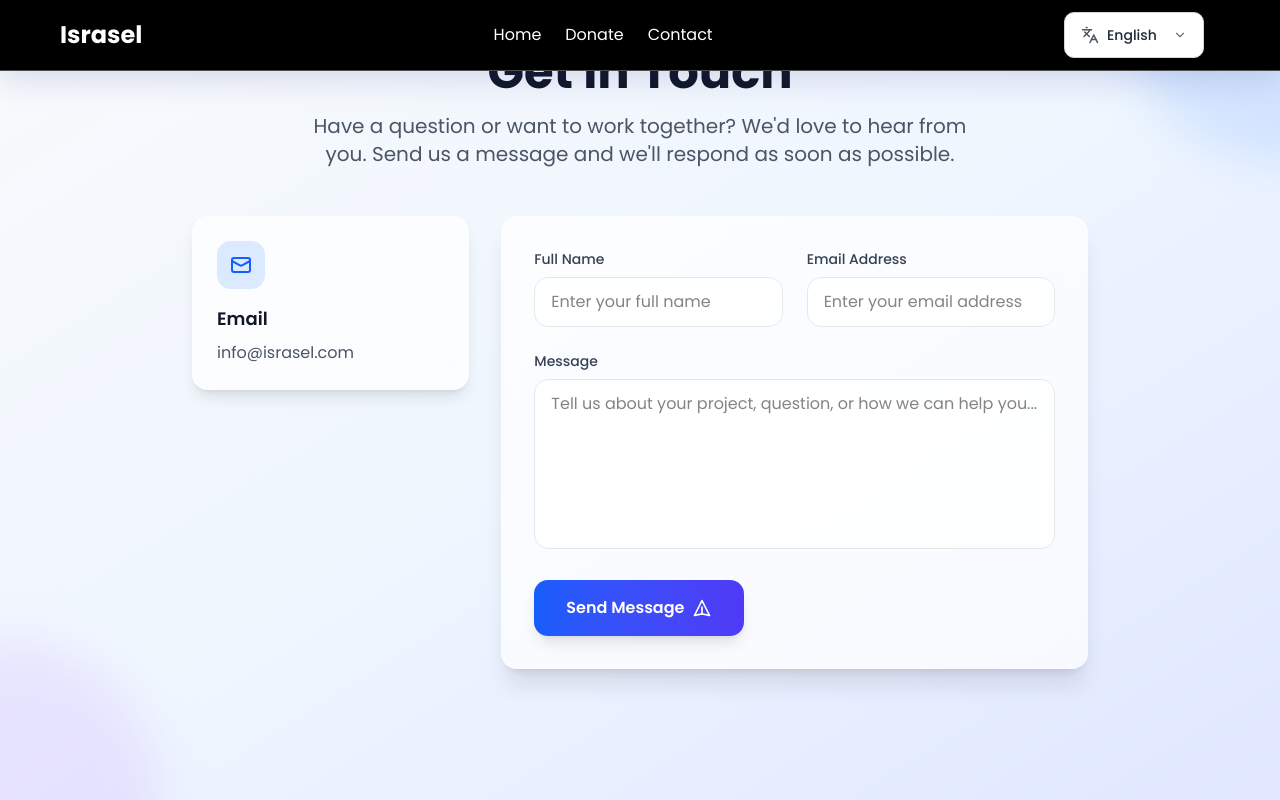
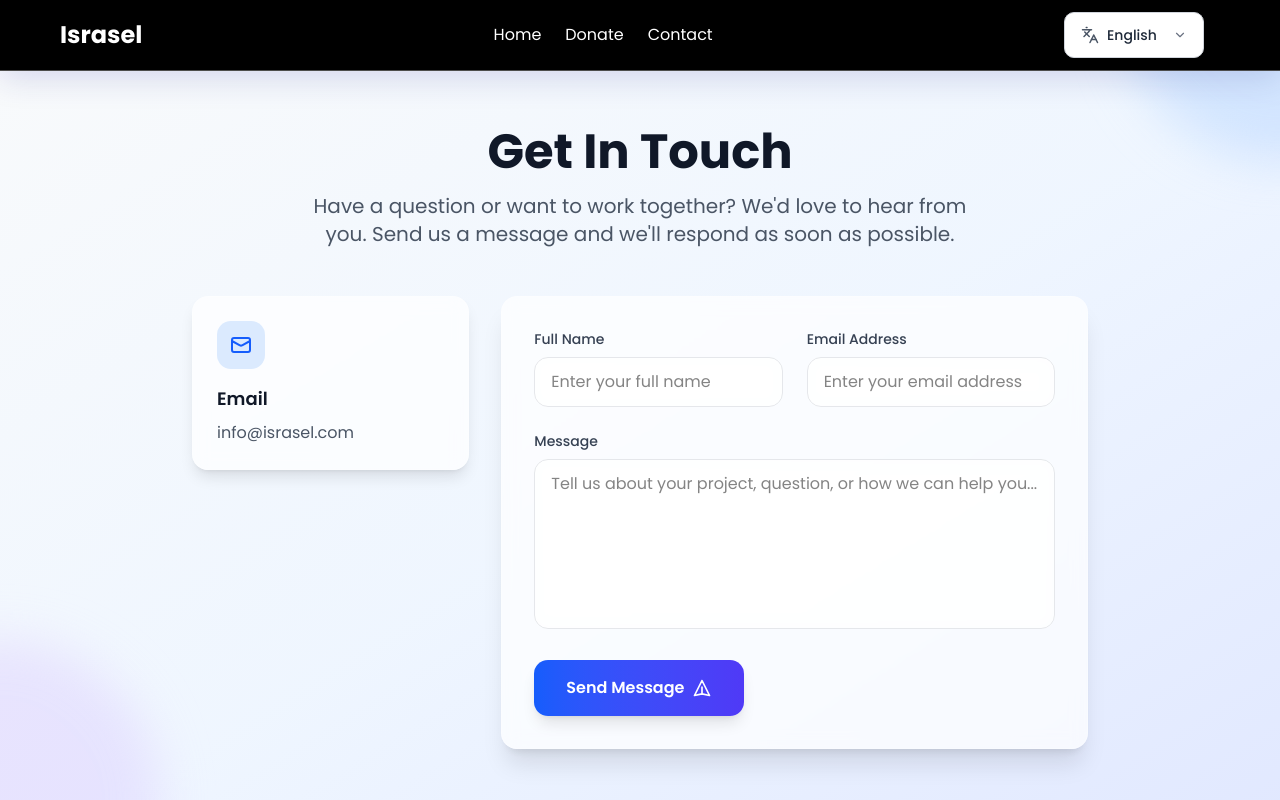
Before and after one commit to olabie2/israsel, a Next.js app: page /en/contact in a window 1280 px wide. Shown: the top 800 px of the page. Built offline with nearby package versions, Linux system fonts and the light colour scheme.

Commit message:
Deleted pnpm lock file, and fixed style in contact page

```diff
--- a/app/[locale]/contact/page.tsx
+++ b/app/[locale]/contact/page.tsx
@@ -43,7 +43,7 @@ export default function ContactPage() {
   }
 
   return (
-    <div className="min-h-screen bg-gradient-to-br from-slate-50 via-blue-50 to-indigo-100 py-12 px-4 sm:px-6 lg:px-8">
+    <div className="mt-20 min-h-screen bg-gradient-to-br from-slate-50 via-blue-50 to-indigo-100 py-12 px-4 sm:px-6 lg:px-8">
       {/* Background decoration */}
       <div className="absolute inset-0 overflow-hidden pointer-events-none">
         <div className="absolute -top-40 -right-40 w-80 h-80 bg-blue-200 rounded-full mix-blend-multiply filter blur-xl opacity-30 animate-pulse"></div>
```
Also changed, not shown: 1 other file (tests, documents, lock files or other folders).
